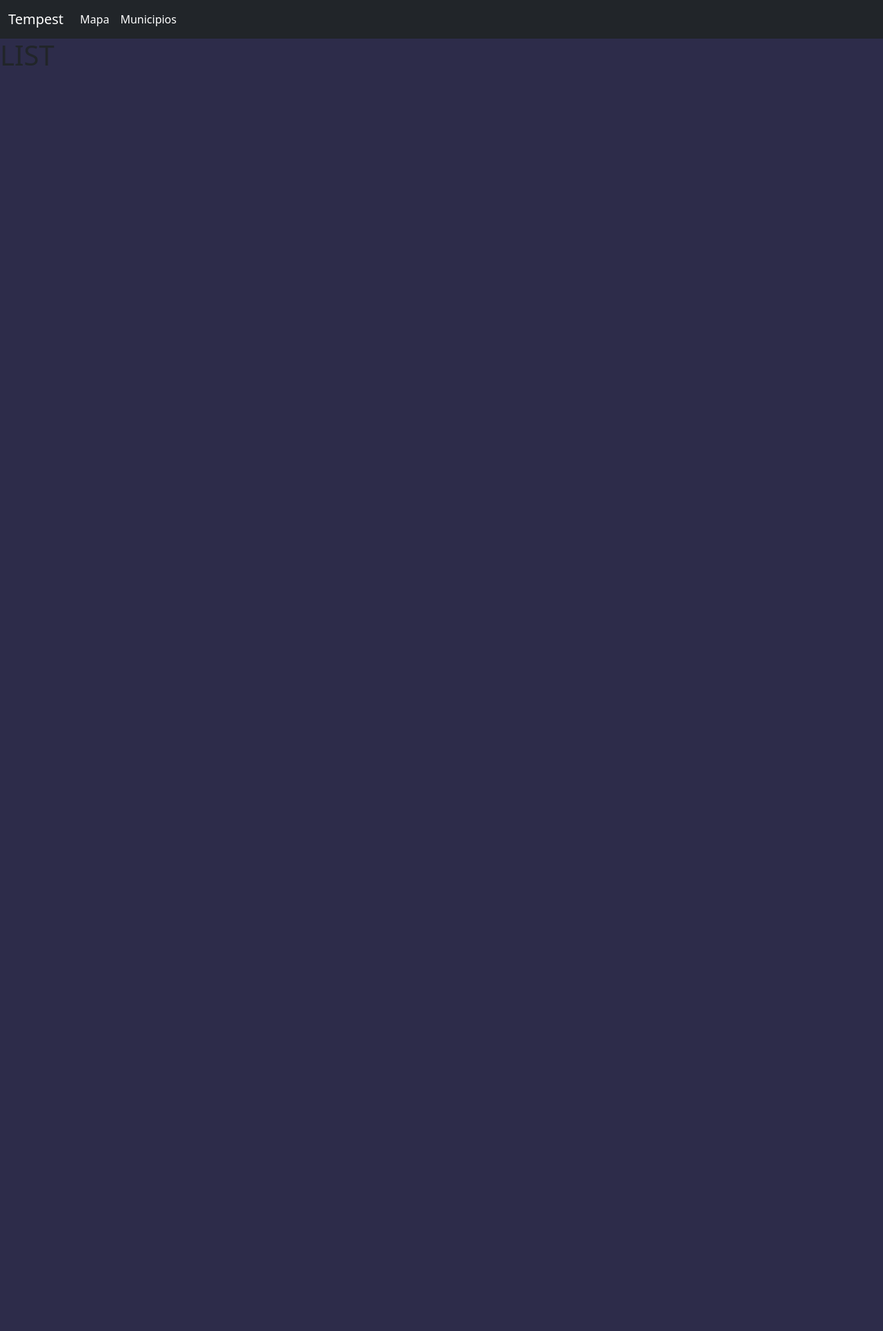
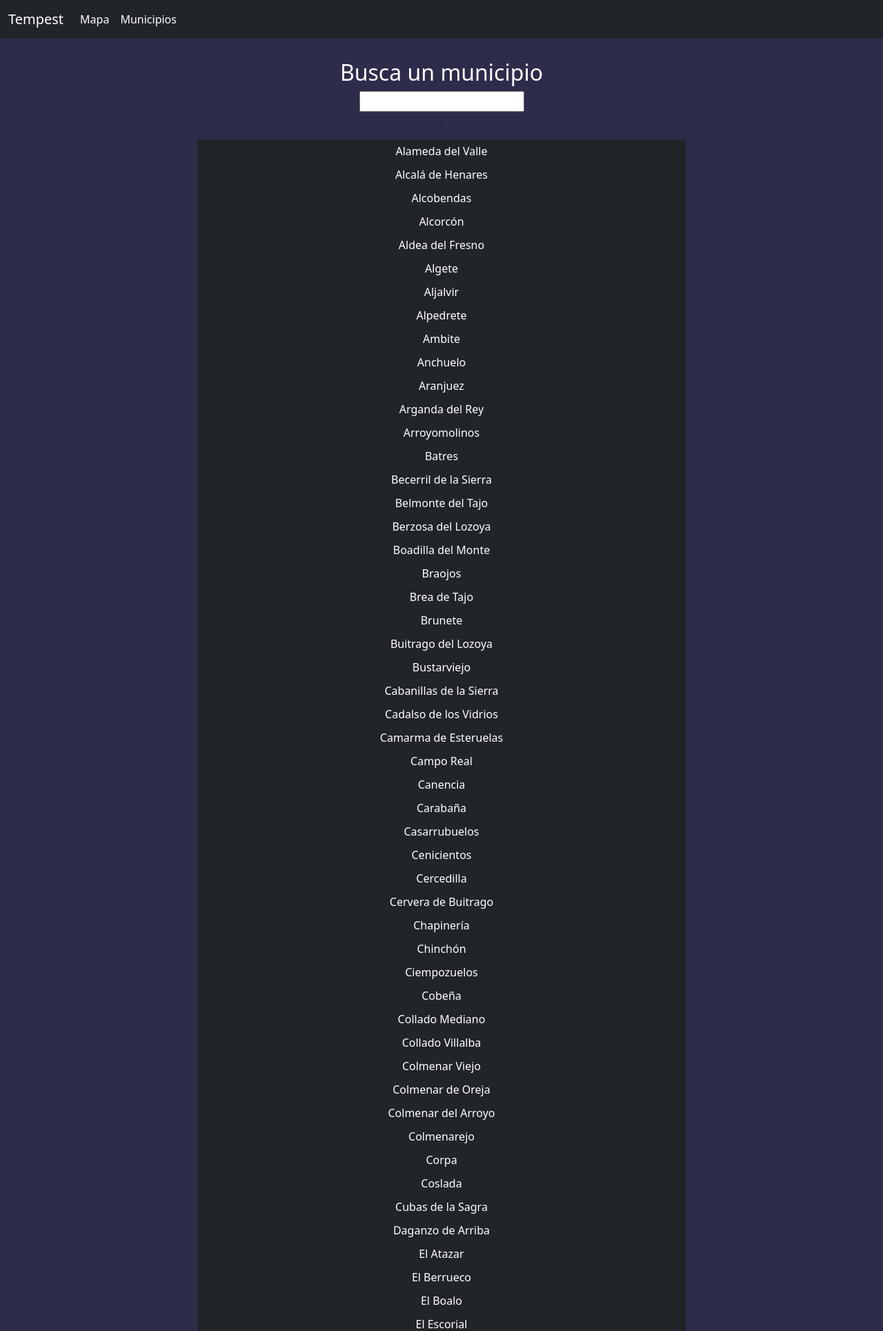
Before and after one commit to Sp00ky99/Tempest, a Django app: page /list in a window 1280 px wide. Shown: the top 1929 px of the page at 69% size. Before the commit the page ends 95 px from the top, so only its background shows below. Run offline with Django 3.2, Linux system fonts and the light colour scheme; data comes from the database, SQL or seed files in the repository.

Commit message:
Lista y buscador terminados

```diff
--- a/Tempest/views.py
+++ b/Tempest/views.py
@@ -1,6 +1,7 @@
 from django.shortcuts import render
 from django.http import HttpResponse
 import requests
+from BaseMunicipios.models import municipios
 
 def index(request):
     return render(request, 'index.html')
@@ -9,13 +10,16 @@ def map(request):
     return render(request, 'map.html')
 
 def list(request):
-    query = request.GET.get('name')
+    '''query = request.GET.get('name')
     message = "El codigo es {}".format(query)
     template = "list.html"
+    '''
     context = {
-        'message': message,
+        #'message': message,
+        'municipios': municipios.objects.all().order_by('nombre')
     }
-    return render(request, template, context)
+    print(context)
+    return render(request, 'list.html', context)
 
 def about(request):
     return render(request, 'about.html')
@@ -40,22 +44,14 @@ def info(request):
 
 
 
-    url_d = 'https://opendata.aemet.es/opendata/api/prediccion/especifica/municipio/horaria/{}'.format(query)
-    respuesta_d = requests.get(url_d, headers=headers)
-    respuesta_d = respuesta_d.json()
-    datos_d = requests.get(respuesta_d["datos"]).json()
-
-    diccionario_d = {'Nombre': datos_d[0]["nombre"],
-                   'Temperatura': datos_d[0]["prediccion"]["dia"][0]["temperatura"],
-                    'Temperatura': datos_d[0]["prediccion"]["dia"][0]["estadoCielo"]}
 
 
     context = {
         'message': message,
         'datos': datos,
-        #'datos_d': datos_d,
-        #'diccionario': diccionario,
-        #'diccionario_d': diccionario_d
+        'datos': datos,
+        'diccionario': diccionario,
+
 
     }
 
--- a/templates/about.html
+++ b/templates/about.html
@@ -16,6 +16,7 @@
         <p style="color:White";> AEMET: <a href ="http://www.aemet.es/es/datos_abiertos/AEMET_OpenData" target="_blank">OpenData</a></p>
         <p style="color:White";> Interactive and responsive map: <a href ="https://github.com/WebsiteBeaver/interactive-and-responsive-svg-map-of-us-states-capitals" target="_blank">Licencia MIT</a></p>
         <p style="color:White";> Imagen SVG del mapa interactivo: <a href ="https://creativecommons.org/ns#Requirement" target="_blank">Creative Commons Rights Expression Language</a></p>
+        <p style="color:White";> Barra de búsqueda de municipios <a href ="https://www.lawebdelprogramador.com/codigo/JavaScript/2488-Buscar-en-el-contenido-de-una-tabla-de-HTML-con-JavaScript.html" target="_blank">lwp comunidad de programadores</a></p>
 
     </div>
 
--- a/templates/list.html
+++ b/templates/list.html
@@ -2,7 +2,139 @@
 {% block title %} Tempest 1.0 - List {% endblock %}
 {% block content %}
 
-    <h1>LIST</h1>
+
+  <!--
+   <div class="div_c">
+
+       <input type="text">
+
+       <p>-</p>
+
+        <table class="tab">
+            {% for i in municipios %}
+                <tr>
+                    <td><a href="info?name={{ i.id }}" class="links">{{ i.nombre }}</a></td>
+                </tr>
+            {% endfor %}
+
+        </table>
+    </div>
+    -->
+
+<div class="div_c">
+
+    <h2 class="links">Busca un municipio</h2>
+    <form>
+        <input id="searchTerm" type="text" onkeyup="doSearch()" />
+    </form>
+
+    <p>-</p>
+
+    <p>
+        <table id="datos" class="tab">
+            {% for i in municipios %}
+               <tr></tr>
+                <tr>
+                    <td><a href="info?name={{ i.id }}" class="links">{{ i.nombre }}</a></td>
+                </tr>
+            {% endfor %}
+            <tr class='noSearch hide'>
+
+            </tr>
+        </table>
+    </p>
+    </div>
+
+
+
+
+
+    <script language="javascript">
+        /*Buscador de municipios*/
+        function doSearch()
+        {
+            const tableReg = document.getElementById('datos');
+            const searchText = document.getElementById('searchTerm').value.toLowerCase();
+            let total = 0;
+
+            // Recorremos todas las filas con contenido de la tabla
+            for (let i = 1; i < tableReg.rows.length; i++) {
+                // Si el td tiene la clase "noSearch" no se busca en su cntenido
+                if (tableReg.rows[i].classList.contains("noSearch")) {
+                    continue;
+                }
+
+                let found = false;
+                const cellsOfRow = tableReg.rows[i].getElementsByTagName('td');
+                // Recorremos todas las celdas
+                for (let j = 0; j < cellsOfRow.length && !found; j++) {
+                    const compareWith = cellsOfRow[j].innerHTML.toLowerCase();
+                    // Buscamos el texto en el contenido de la celda
+                    if (searchText.length == 0 || compareWith.indexOf(searchText) > -1) {
+                        found = true;
+                        total++;
+                    }
+                }
+                if (found) {
+                    tableReg.rows[i].style.display = '';
+                } else {
+                    // si no ha encontrado ninguna coincidencia, esconde la
+                    // fila de la tabla
+                    tableReg.rows[i].style.display = 'none';
+                }
+            }
+
+            // mostramos las coincidencias
+            const lastTR=tableReg.rows[tableReg.rows.length-1];
+            const td=lastTR.querySelector("td");
+            lastTR.classList.remove("hide", "red");
+            if (searchText == "") {
+                lastTR.classList.add("hide");
+                /*
+            } else if (total) {
+                td.innerHTML="Se ha encontrado "+total+" coincidencia"+((total>1)?"s":"");
+            } else {
+                lastTR.classList.add("red");
+                td.innerHTML="No se han encontrado coincidencias";*/
+            }
+        }
+    </script>
+
+
+
+
+    <style>
+    .div_c {
+        margin: auto;
+        width: 50%;
+        border: 3px;
+        padding: 30px;
+
+        text-align: center;
+        width: 60%;
+
+        }
+
+        .links{
+            text-decoration: none;
+            color: white;
+            text-align: center;
+        }
+
+        .tab{
+            background-color: #212529;
+            width: 100%;
+
+
+        }
+
+        /* Buscador */
+        #datos td {padding:5px;}
+        #datos tr.noSearch {background:White;font-size:0.8em;}
+        #datos tr.noSearch td {padding-top:10px;text-align:right;}
+        .hide {display:none;}
+        .red {color:Red;}
+    </style>
 
 
 {% endblock %}
--- a/templates/map.html
+++ b/templates/map.html
@@ -1017,7 +1017,7 @@ path:hover, circle:hover {
         </a>
 
 
-<a href="info?name=28023">
+    <a href="info?name=28023">
       <path data-info="<div>El Boalo</div>" d="m -433681.1,4521146 257.1,-149 47.7,363 243.3,101 949.8,-419 1436,304 403.3,-64 -465.3,-324 -96.1,-290 360.4,-912 764.3,-738 -535,-513 -2132.7,1214 -747.5,341 -457.4,-13 -253.8,-189 294.5,-1362 -141.7,-315 -439.2,-282 -1036.6,-228 -106.7,109 406.3,668 -108,493 -1340.4,-330 -128.9,197 148.2,501 1298.4,-53 -370.5,1036 662.6,-89 877.4,169 328.7,393 -23.1,247 -464.1,-198 -497.2,-285 -446.4,44 135.6,92 1177,481 z" id="path208" style="fill:#fefee9;fill-opacity:1;stroke:#646464;stroke-width:31.97750092000000100;stroke-miterlimit:4;stroke-opacity:1;stroke-dasharray:none"/>
         </a>
 
--- a/templates/navbar.html
+++ b/templates/navbar.html
@@ -4,6 +4,10 @@
 
     <meta charset="utf-8">
     <meta name="viewport" content="width=device-width, initial-scale=1">
+
+    <!-- Font Awesome-->
+
+    <link rel="stylesheet" href="https://cdnjs.cloudflare.com/ajax/libs/font-awesome/4.7.0/css/font-awesome.min.css">
 
     <!-- Bootstrap CSS -->
     <link href="https://cdn.jsdelivr.net/npm/bootstrap@5.0.0/dist/css/bootstrap.min.css" rel="stylesheet" integrity="sha384-wEmeIV1mKuiNpC+IOBjI7aAzPcEZeedi5yW5f2yOq55WWLwNGmvvx4Um1vskeMj0" crossorigin="anonymous">
```
Also changed, not shown: templates/info.html (+34 -9 lines).
